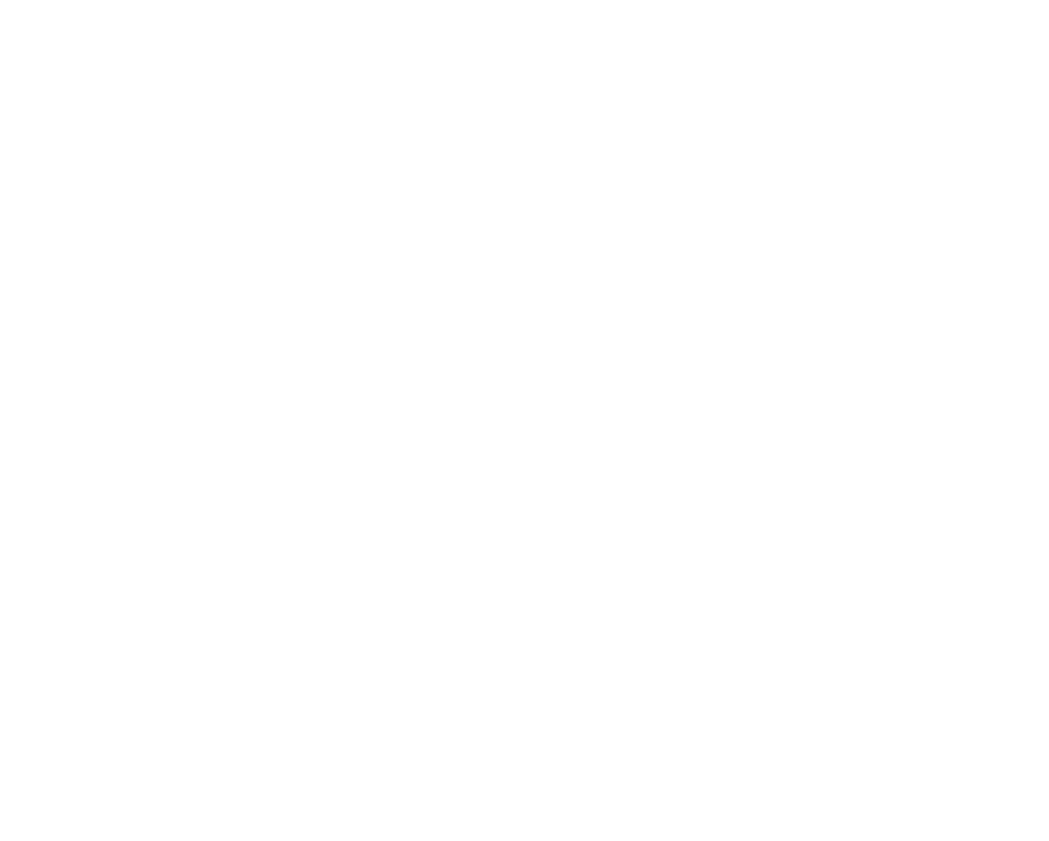
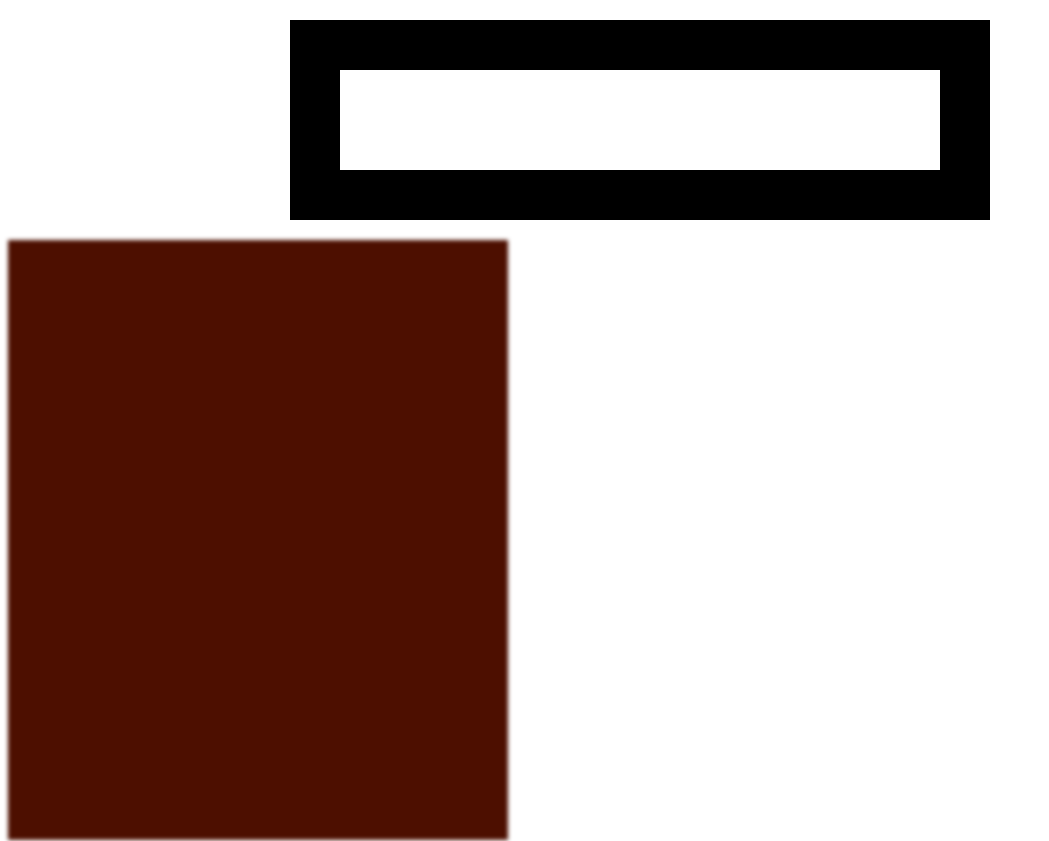
Before and after one commit to ashilahanim/fcc-responsive-web-design-projects, a plain HTML site: page rothko-painting/index.html in a window 1280 px wide. Shown: the top 841 px of the page, without its empty margins (0-1049 px from the left). Before the commit the page ends 800 px from the top, so only its background shows below. Drawn offline with Linux system fonts and the light colour scheme.

Commit message:
Changed line 7

```diff
--- a/rothko-painting/index.html
+++ b/rothko-painting/index.html
@@ -2,7 +2,7 @@
 <html lang="en">
     <meta charset="UTF-8">
     <title>Rothko's Painting</title>
-    <link ref="./styles.css" rel="stylesheet">
+    <link href="styles.css" rel="stylesheet">
     <head>
         <body>
 
```
